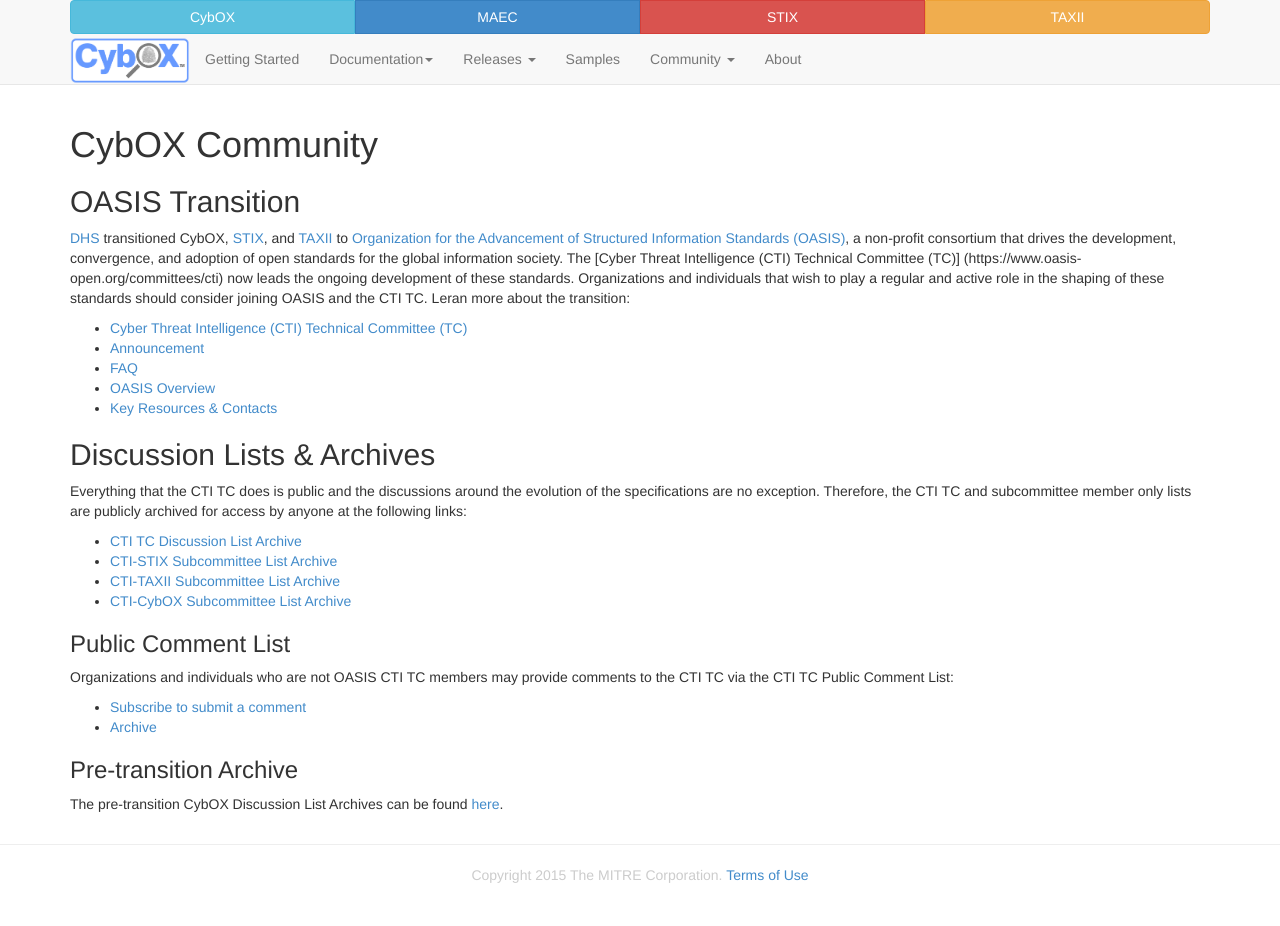
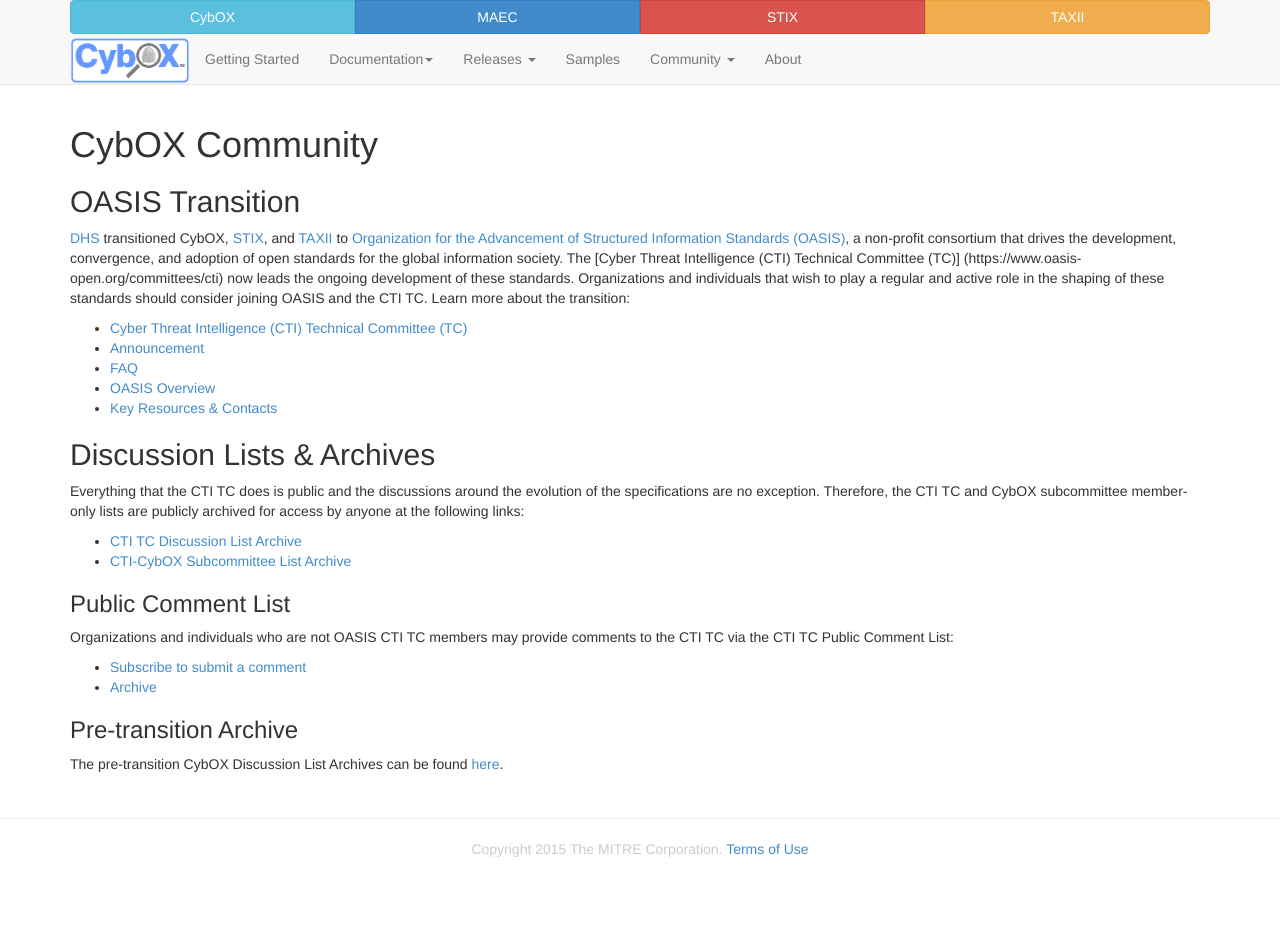
Before and after one commit to CybOXProject/cyboxproject.github.io, a Jekyll site: the page built from community/index.md, in a window 1280 px wide. Built offline with Jekyll 4.4.1, drawn with Linux system fonts in a browser that asks for light colours; Markdown is read by kramdown in place of the engine named in the settings; after the commit the page ends 900 px from its top, so only the background shows below that.

Commit message:
Update index.md

```diff
--- a/community/index.md
+++ b/community/index.md
@@ -5,7 +5,7 @@
 
 
 ##OASIS Transition
-[DHS](http://www.dhs.gov/office-cybersecurity-and-communications/) transitioned CybOX, [STIX](https://github.com/STIXProject/), and [TAXII](https://github.com/TAXIIProject/) to [Organization for the Advancement of Structured Information Standards (OASIS)](https://www.oasis-open.org/), a non-profit consortium that drives the development, convergence, and adoption of open standards for the global information society. The [Cyber Threat Intelligence (CTI) Technical Committee (TC)] (https://www.oasis-open.org/committees/cti) now leads the ongoing development of these standards. Organizations and individuals that wish to play a regular and active role in the shaping of these standards should consider joining OASIS and the CTI TC. Leran more about the transition:
+[DHS](http://www.dhs.gov/office-cybersecurity-and-communications/) transitioned CybOX, [STIX](https://github.com/STIXProject/), and [TAXII](https://github.com/TAXIIProject/) to [Organization for the Advancement of Structured Information Standards (OASIS)](https://www.oasis-open.org/), a non-profit consortium that drives the development, convergence, and adoption of open standards for the global information society. The [Cyber Threat Intelligence (CTI) Technical Committee (TC)] (https://www.oasis-open.org/committees/cti) now leads the ongoing development of these standards. Organizations and individuals that wish to play a regular and active role in the shaping of these standards should consider joining OASIS and the CTI TC. Learn more about the transition:
 
 * [Cyber Threat Intelligence (CTI) Technical Committee (TC)](https://www.oasis-open.org/committees/cti)
 * [Announcement](http://stixproject.tumblr.com/post/117006597637/dhs-leads-effort-to-transition-automated)
@@ -14,11 +14,9 @@
 * [Key Resources & Contacts](https://stixproject.github.io/oasis-cti-info.html)
 
 ##Discussion Lists & Archives
-Everything that the CTI TC does is public and the discussions around the evolution of the specifications are no exception. Therefore, the CTI TC and subcommittee member only lists are publicly archived for access by anyone at the following links:
+Everything that the CTI TC does is public and the discussions around the evolution of the specifications are no exception. Therefore, the CTI TC and CybOX subcommittee member-only lists are publicly archived for access by anyone at the following links:
 
 * [CTI TC Discussion List Archive](https://lists.oasis-open.org/archives/cti/)
-* [CTI-STIX Subcommittee List Archive](https://lists.oasis-open.org/archives/cti-stix/)
-* [CTI-TAXII Subcommittee List Archive](https://lists.oasis-open.org/archives/cti-taxii/)
 * [CTI-CybOX Subcommittee List Archive](https://lists.oasis-open.org/archives/cti-cybox/)
 
 ###Public Comment List
```
